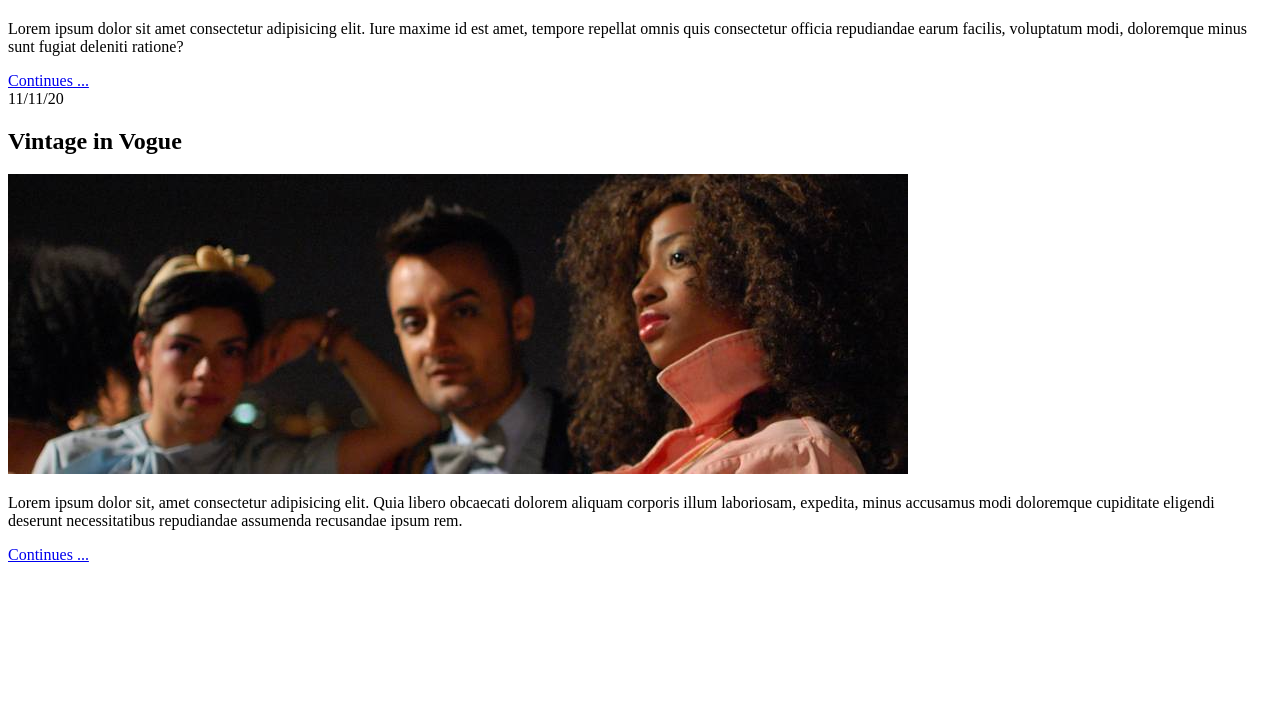
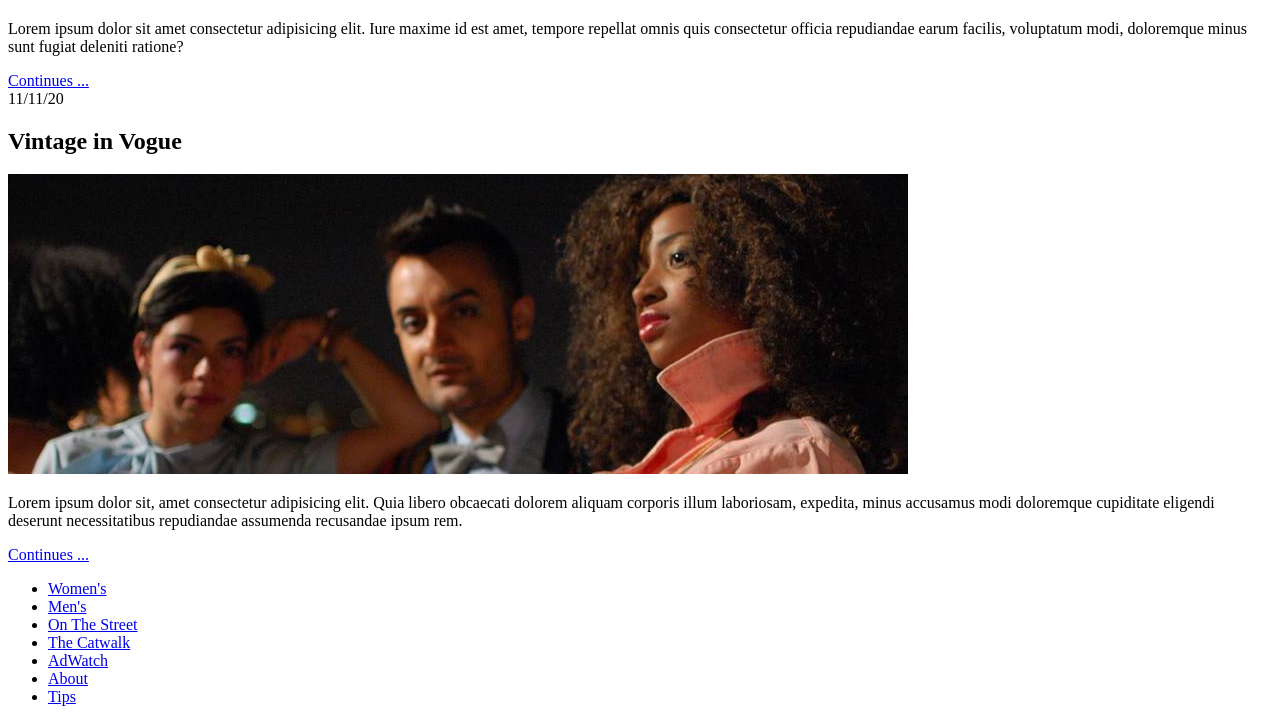
Before and after one commit to typhoon1zero2/fashionBlog, a plain HTML site: page index.html in a window 1280 px wide. Shown: the part 636-1358 px from the top of the page. Before the commit the page ends 1208 px from the top, so only its background shows below. Drawn offline with Linux system fonts and the light colour scheme.

Commit message:
Created footer tag

```diff
--- a/index.html
+++ b/index.html
@@ -11,7 +11,7 @@
     <title>Fashion Blog</title>
 </head>
 <body>
-    <!--Start Header-->
+    <!--Start Header Tag-->
     <header>
         <h1>Sartre's List</h1>
         <h2>Better-Dressed People</h2>
@@ -38,8 +38,8 @@
             </ul>
         </nav>
     </header>
-    <!--End Header-->
-    <!--Start Main-->
+    <!--End Header Tag-->
+    <!--Start Main Tag-->
     <main>
         <!--Start first article-->
         <article>
@@ -60,5 +60,35 @@
         </article>
         <!--End Second Article-->
     </main>
+    <!--End Main Tag-->
+    <!--Start Footer Tag-->
+    <footer>
+    <nav aria-label=""Main Navigation" role="navigation">
+        <ul>
+            <li>
+                <a href=" ">Women's</a>
+            </li>
+            <li>
+                <a href=" ">Men's</a>
+            </li>
+            <li>
+                <a href=" ">On The Street</a>
+            </li>
+            <li>
+                <a href=" ">The Catwalk</a>
+            </li>
+            <li>
+                <a href=" ">AdWatch</a>
+            </li>
+            <li>
+                <a href=" ">About</a>
+            </li>
+            <li>
+                <a href=" ">Tips</a>
+            </li>
+        </ul>
+    </nav>
+</footer>
+    <!--End Footer Tag-->
 </body>
 </html>
```
